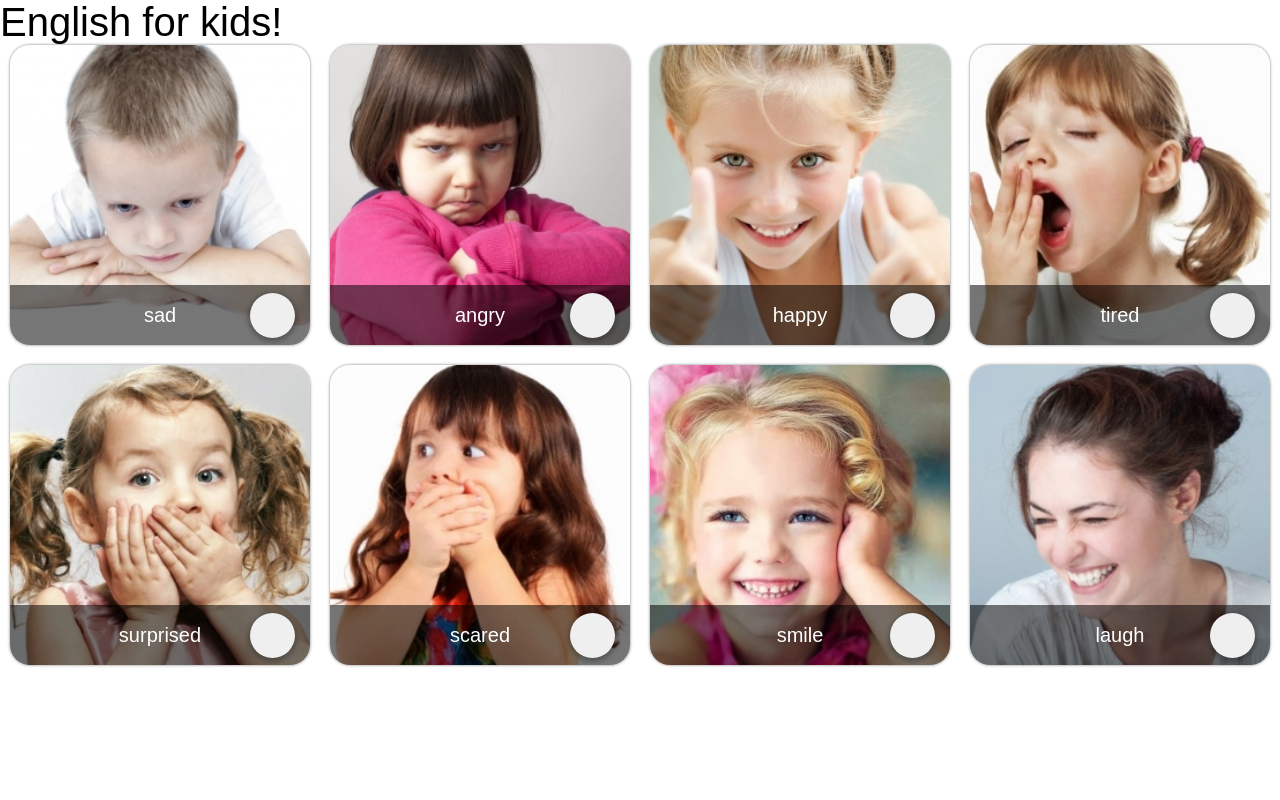
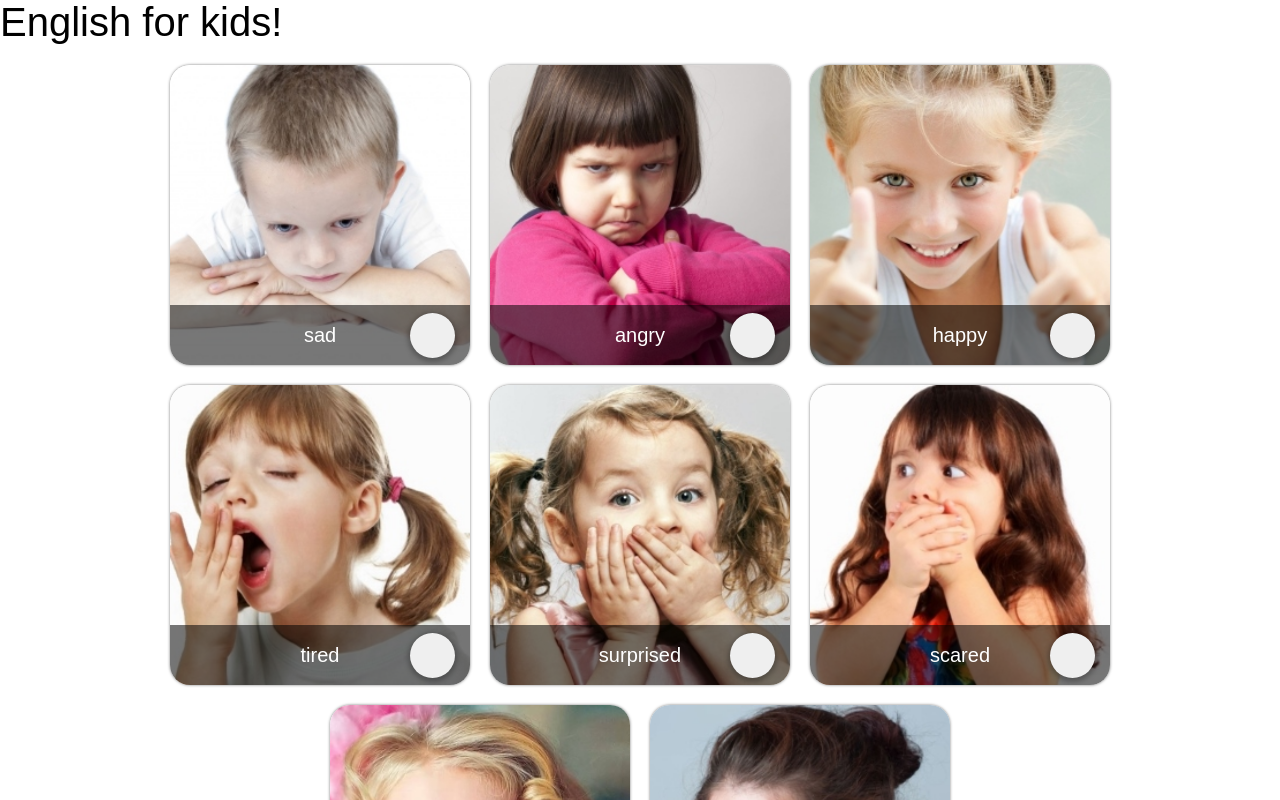
Before and after one commit to fronte-finem/Rolling-Scopes-School__JSFE-2021Q1, a React app: page / in a window 1280 px wide. Shown: the top 800 px of the page. Built offline with nearby package versions, Linux system fonts and the light colour scheme.

Commit message:
refactor: tune cards-field style

```diff
--- a/src/components/cards-field/cards-field.tsx
+++ b/src/components/cards-field/cards-field.tsx
@@ -7,7 +7,9 @@ const StyledCardsField = styled.div`
   display: flex;
   flex-wrap: wrap;
   justify-content: center;
-  grid-gap: 20px;
+  gap: 20px;
+  padding: 20px;
+  overflow: hidden;
 `;
 
 const CARD_WIDTH = 300;
```
